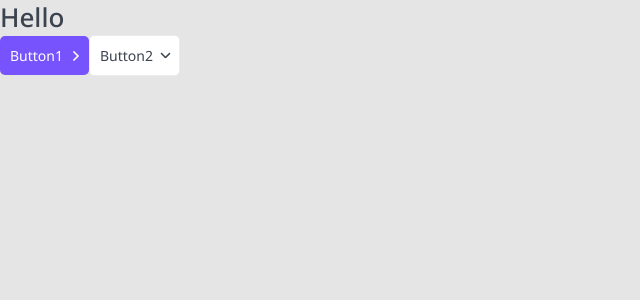
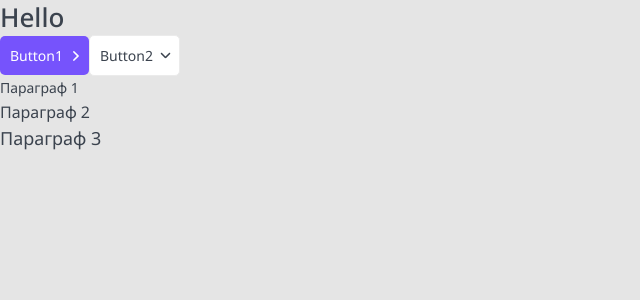
Before and after one commit to DmitryVolkov1997/nextjs-typescript-owl, a Next.js app: page / in a window 1280 px wide. Shown: the top 300 px of the page, without its empty margins (0-640 px from the left). Built offline with nearby package versions, Linux system fonts and the light colour scheme.

Commit message:
added component HTMLParagraphElement

```diff
--- a/components/Button/Button.tsx
+++ b/components/Button/Button.tsx
@@ -4,7 +4,7 @@ import cn from 'classnames'
 import {ButtonProps} from '@/components/Button/Button.props'
 import ArrowIcon from './arrow.svg'
 
-const Button: FC<ButtonProps> = (props): JSX.Element => {
+export const Button: FC<ButtonProps> = (props): JSX.Element => {
 	const {appearance, arrow = 'none', children, className, ...rest} = props
 
 	return (
@@ -20,5 +20,3 @@ const Button: FC<ButtonProps> = (props): JSX.Element => {
 		</button>
 	)
 }
-
-export default Button
--- /dev/null
+++ b/components/P/P.module.scss
@@ -0,0 +1,22 @@
+@import "styles/vars";
+
+.p {
+  font-family: $font-family;
+  font-weight: $fw-regular;
+  color: $color-black;
+}
+
+.sm {
+  font-size: $fz-sm;
+  line-height: 24px;
+}
+
+.base {
+  font-size: $fz-base;
+  line-height: 24px;
+}
+
+.xl {
+  font-size: $fz-xl;
+  line-height: 29px;
+}
--- /dev/null
+++ b/components/P/P.props.ts
@@ -0,0 +1,6 @@
+import {ButtonHTMLAttributes, DetailedHTMLProps, HTMLAttributes, ReactNode} from 'react'
+
+export interface PProps extends DetailedHTMLProps<HTMLAttributes<HTMLParagraphElement>, HTMLParagraphElement>{
+	children: ReactNode
+	size?: 'sm' | 'base' | 'xl'
+}
--- /dev/null
+++ b/components/P/P.tsx
@@ -0,0 +1,16 @@
+import React, {FC} from 'react'
+import styles from './P.module.scss'
+import cn from 'classnames'
+import {PProps} from '@/components/P/P.props'
+
+export const P: FC<PProps> = (props): JSX.Element => {
+	const {children, className, size = 'xl', ...rest} = props
+
+	return (
+		<p className={cn(styles.p, className, {
+			[styles.sm]: size === 'sm',
+			[styles.base]: size === 'base',
+			[styles.xl]: size === 'xl',
+		})} {...rest}>{children}</p>
+	)
+}
--- a/components/index.ts
+++ b/components/index.ts
@@ -1,2 +1,3 @@
 export * from './Htag/Htag'
 export * from './Button/Button'
+export * from './P/P'
--- a/pages/index.tsx
+++ b/pages/index.tsx
@@ -1,12 +1,14 @@
-import {Htag} from '@/components'
-import Button from '@/components/Button/Button'
+import {Htag, P, Button} from '@/components'
 
 export default function Home() {
 	return (
 		<>
-			<Htag tag={'h1'}>Hello</Htag>
-			<Button appearance={'primary'} arrow={'right'}>Button1</Button>
-			<Button appearance={'ghost'} arrow={'down'}>Button2</Button>
+			<Htag tag="h1">Hello</Htag>
+			<Button appearance={'primary'} arrow="right">Button1</Button>
+			<Button appearance={'ghost'} arrow="down">Button2</Button>
+			<P size="sm">Параграф 1</P>
+			<P size="base">Параграф 2</P>
+			<P size="xl">Параграф 3</P>
 		</>
 	)
 }
--- a/styles/globals.scss
+++ b/styles/globals.scss
@@ -21,3 +21,5 @@ body {
 
 	font-family: $font-family;
 }
+
+//011 [x]
--- a/styles/vars.scss
+++ b/styles/vars.scss
@@ -16,3 +16,8 @@ $color-red: #FC836D;
 $color-green: #1DC47E;
 $color-light-green: #C8F8E4;
 $color-light-gray: #EBEBEB;
+
+
+$fz-sm: 14px;
+$fz-base: 16px;
+$fz-xl: 18px;
```
Also changed, not shown: 1 other file (tests, documents, lock files or other folders).
